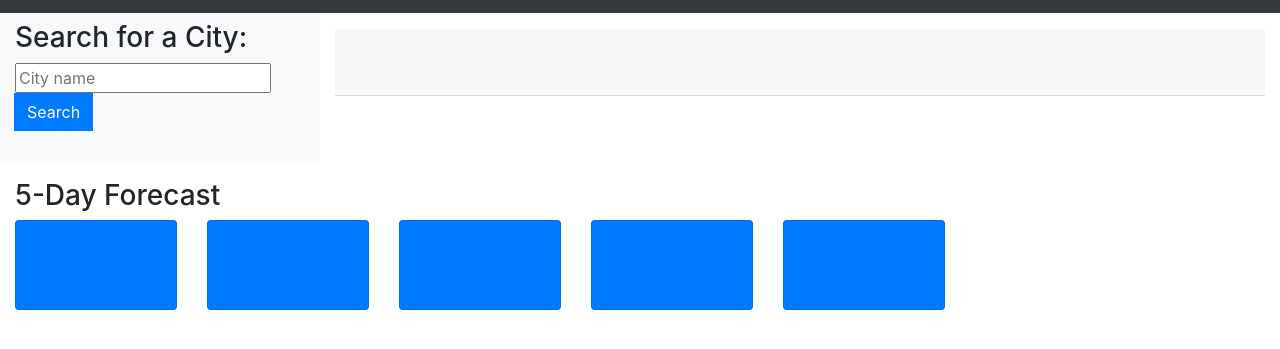
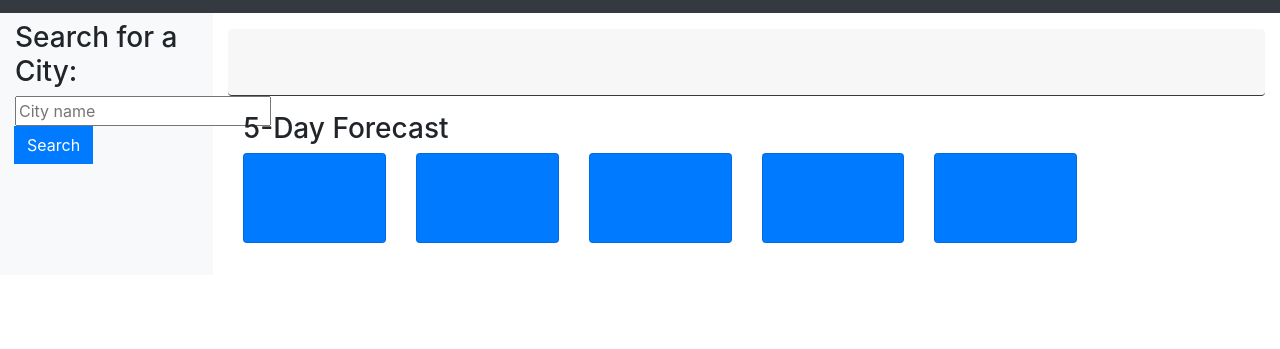
Before and after one commit to Drzazga88/Server_APIs_Weather_Dashboard, a plain HTML site: page index.html in a window 1280 px wide. Shown: the part 59-408 px from the top of the page. Drawn offline with nearby package versions, Linux system fonts and the light colour scheme.

Commit message:
styling sorted

```diff
--- a/index.html
+++ b/index.html
@@ -19,7 +19,7 @@
   <!-- max-width for ultra wide resolutions -->
   <div class="container-fluid" style="max-width: 1400px">
     <div class="row">
-      <aside class="col-md-3 pb-3 bg-light">
+      <aside class="col-sm-2 pb-3 bg-light">
         <h2 id="form-heading" class="mt-2 h3 form-label">
           Search for a City:
         </h2>
@@ -40,16 +40,15 @@
         <div class="text-center mb-2 list-group-flush" id="history"></div>
       </aside>
 
-      <div class="col-lg-9 pb-3 w-75">
+      <div class="col-sm-10 pb-3">
         <section id="today" class="mt-3" role="region" aria-live="polite">
-        <div class="card-header font-weight-bold"><h3><span id="city-name"></span> <span id="date"></span> <img id="weather-icon" src=""></h3></div>
-          <div class="block">
+        <div class="row-sm-10 mt-3 card-header font-weight-bold border-dark rounded"><h3><span id="city-name"></span> <span id="date"></span> <img id="weather-icon" src=""></h3>
           <div id="temperature" class="col-4"></div>
           <div id="humidity" class="col-4"></div>
           <div id="wind-speed" class="col-4"></div>
+        </div>
         </section>
-        </div>
-        <div class="col-lg-9 pb-3">
+        <div class="col-sm-10 pb-3">
           <section id="today" class="mt-3" role="region" aria-live="polite">
           <h2 class="h3 mt-3">5-Day Forecast</h2>
           <div id="forecast-list"></div>
```
